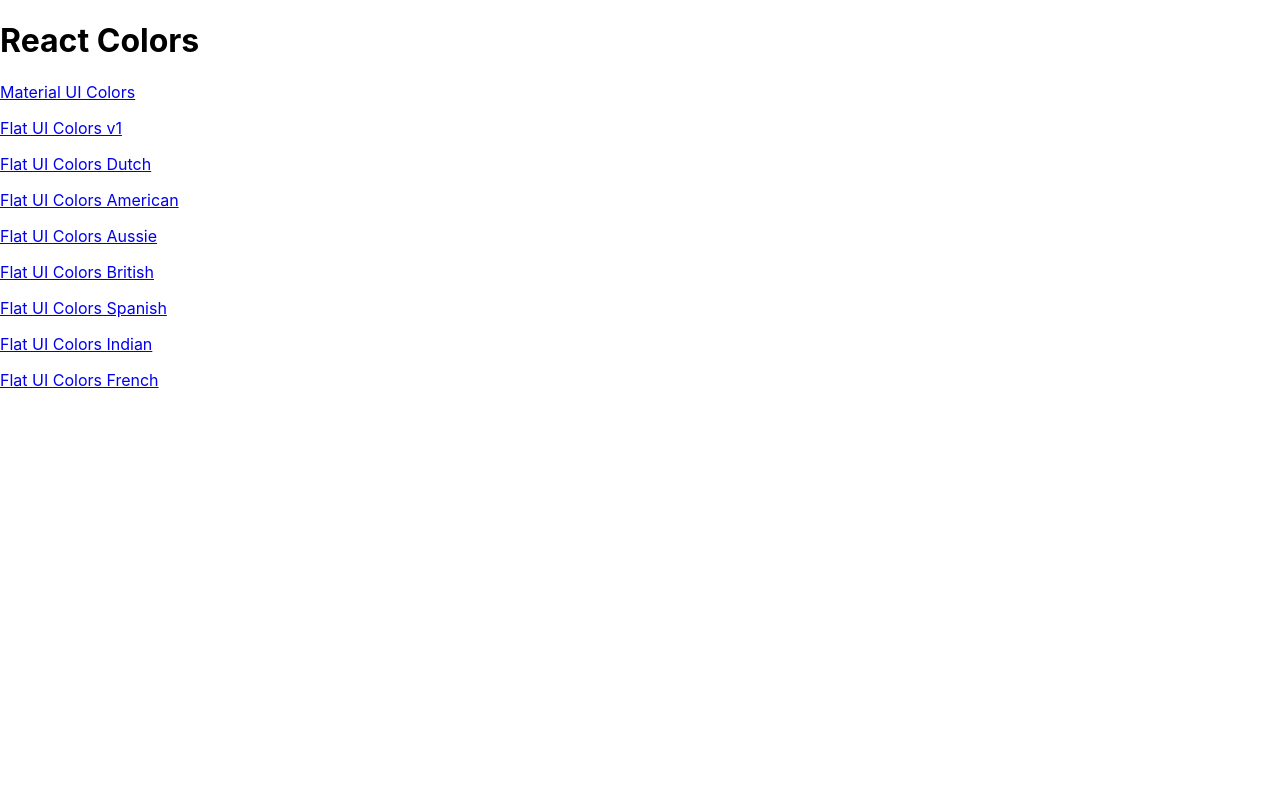
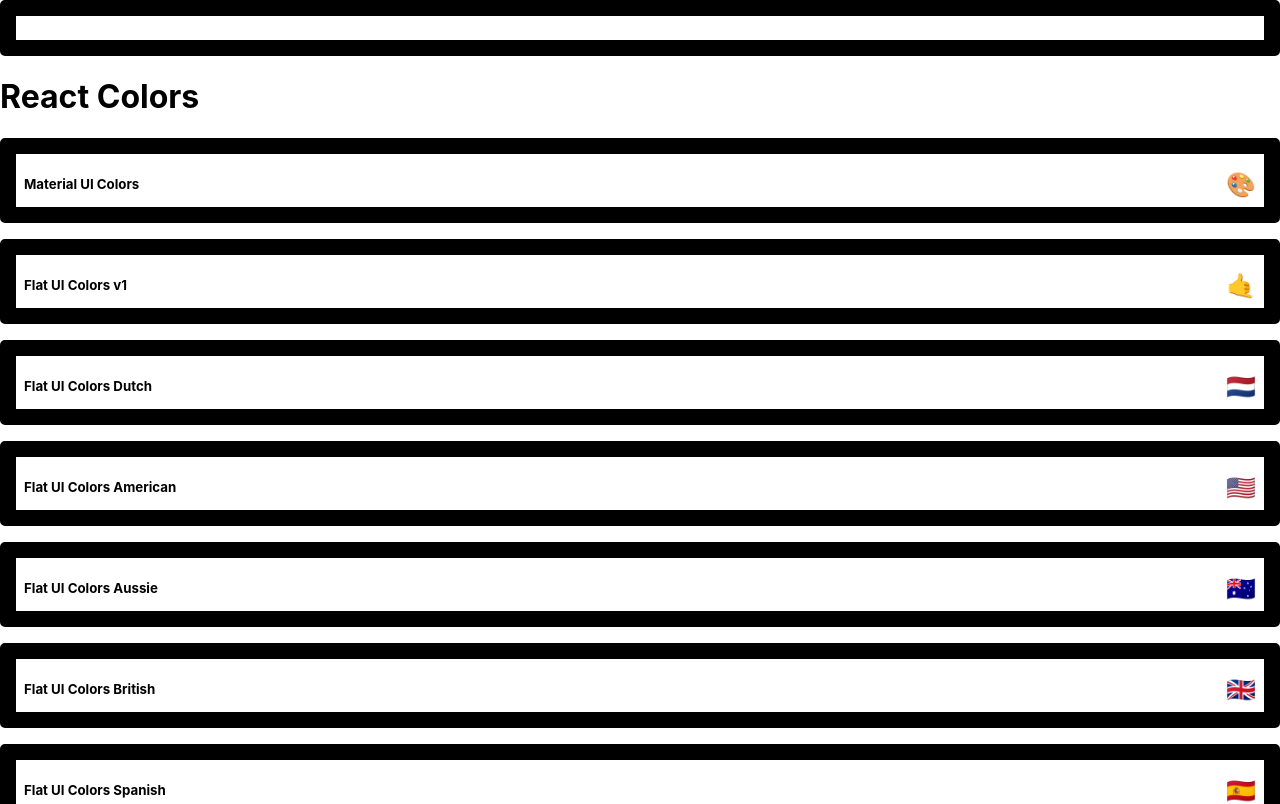
Before and after one commit to eag58914/color-picker-app, a React (Create React App) app: page / in a window 1280 px wide. Shown: the top 804 px of the page. Built offline with nearby package versions, Linux system fonts and the light colour scheme.

Commit message:
start styling miniPalette

```diff
--- a/package.json
+++ b/package.json
@@ -5,6 +5,7 @@
   "dependencies": {
     "@material-ui/core": "^4.11.0",
     "@material-ui/icons": "^4.9.1",
+    "@material-ui/styles": "^4.10.0",
     "@testing-library/jest-dom": "^4.2.4",
     "@testing-library/react": "^9.3.2",
     "@testing-library/user-event": "^7.1.2",
--- a/src/App.js
+++ b/src/App.js
@@ -19,7 +19,6 @@
         <Switch>
         <Route exact path="/" render={()=> <PaletteList  palettes={seedColors}/>}/>
         <Route exact path="/palette/:id" render={(routeProps)=> (<Palette palette={generatePalette(this.findPalette(routeProps.match.params.id))} />)} />
-
         </Switch>
 
     );
--- /dev/null
+++ b/src/MiniPalette.js
@@ -0,0 +1,47 @@
+import React from 'react'
+import { withStyles } from '@material-ui/core/styles';
+
+
+const styles = {
+   root:{
+    backgroundColor: "white",
+    border:"1pc solid black",
+    borderRadius: "5px",
+    padding: "0.5rem",
+    position: "relative",
+    overflow: "hidden",
+    "&:hover":{
+        cursor:"pointer"
+    }
+   },
+   colors:{
+    backgroundColor: "grey"
+   },
+   title:{
+    display: "flex",
+    justifyContent:"space-between",
+    alignItems:"center",
+    margin:"0",
+    color:"black",
+    paddingTop:"0.5rem",
+    fontSize:"1 rem",
+    position:"relative"
+   },
+   emoji:{
+    marginLeft: "0.5rem",
+    fontSize:"1.5rem"
+   }
+}
+
+function MiniPalette(props){
+    const {classes, paletteName, emoji} = props
+    return(
+        <div className={classes.root}>
+           <div className={classes.colors}></div>
+           <h5 className={classes.title}>{paletteName}<span className={classes.emoji}>{emoji}</span></h5>
+        </div>
+    )
+}
+
+
+export default withStyles(styles)(MiniPalette)
--- a/src/PaletteList.js
+++ b/src/PaletteList.js
@@ -1,4 +1,5 @@
 import React, { Component } from 'react';
+import MiniPalette from './MiniPalette'
 import {Link} from 'react-router-dom'
 
 export default class PaletteList extends Component {
@@ -6,10 +7,11 @@
         const {palettes} = this.props
         return (
             <div>
+                <MiniPalette />
                 <h1>React Colors</h1>
                 {palettes.map(palette=>(
                     <p>
-                    <Link to={`/palette/${palette.id}`}>{palette.paletteName}</Link>
+                    <MiniPalette {...palette} />
                     </p>
                 ))}
             </div>
--- a/src/colorHelpers.js
+++ b/src/colorHelpers.js
@@ -29,7 +29,7 @@
 
 function getRange(hexColor){
     console.log(hexColor)
-    const end = "#fff"
+    const end = "#ffff"
     return[
         chroma(hexColor).darken(1.4).hex(),
         hexColor,
```
